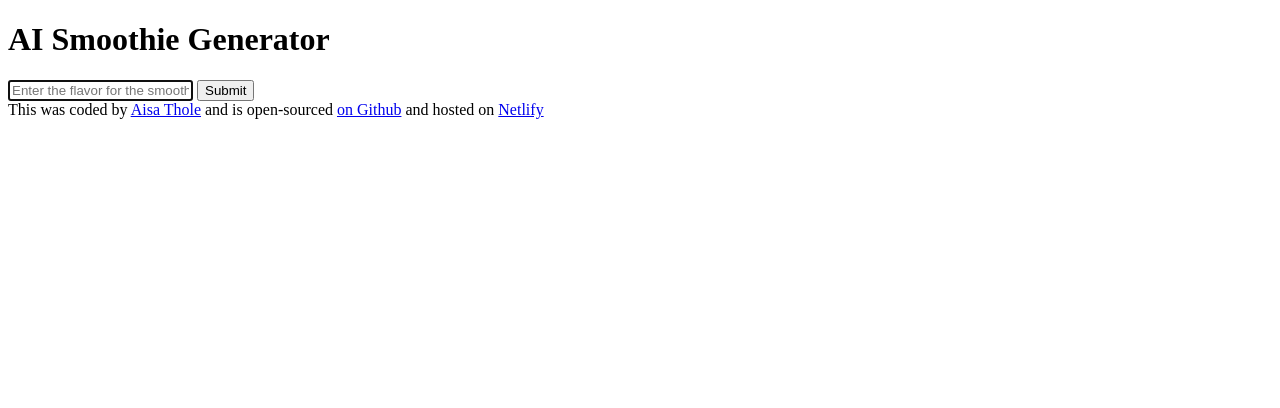
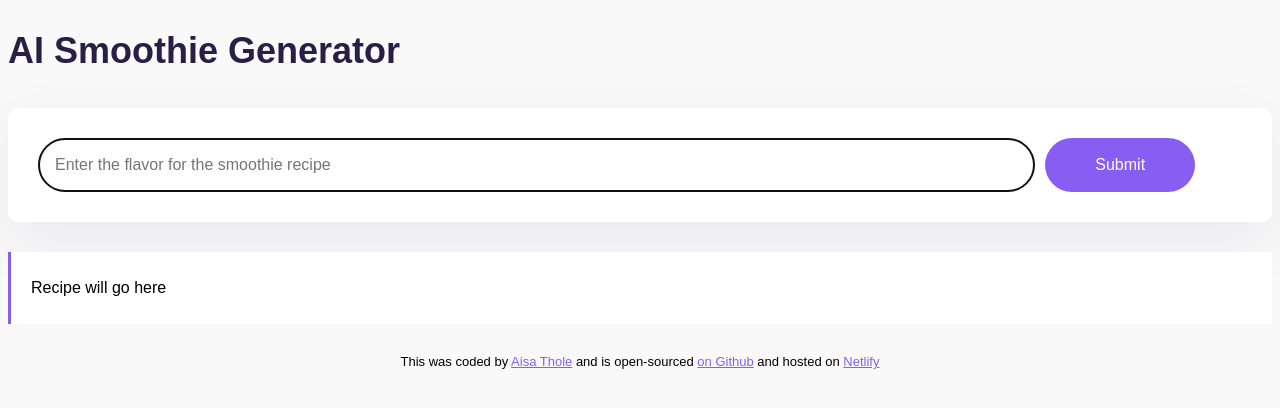
Before and after one commit to Lizzy04/smoothie-recipe-generator, a plain HTML site: page index.html in a window 1280 px wide. Drawn offline with Linux system fonts and the light colour scheme.

Commit message:
Added styling to the project

```diff
--- a/index.html
+++ b/index.html
@@ -7,14 +7,16 @@
     <title>AI Smoothie Generator</title>
   </head>
   <body>
+    <div class="recipe-container">
     <header>
     <h1>AI Smoothie Generator</h1>
     </header>
     <main>
         <form>
-            <input type="text" placeholder="Enter the flavor for the smoothie recipe" autofocus required autocomplete="off">
-            <input type="submit">
+            <input type="text" placeholder="Enter the flavor for the smoothie recipe" autofocus required autocomplete="off" class="instructions">
+            <input type="submit" class="submit-button">
         </form>
+        <div class="recipe">Recipe will go here</div>
     </main>
     <footer>
          This was coded by
@@ -27,6 +29,7 @@
         <a href="https://ai-smoothie-recipe-generator.netlify.app/" target="_blank"
           >Netlify</a
     </footer>
+    </div>
     <script src="src/index.js"></script>
   </body>
 </html>
--- a/src/style.css
+++ b/src/style.css
@@ -0,0 +1,68 @@
+body {
+  background-color: #f9f9f9;
+  font-family: Arial, Helvetica, sans-serif;
+}
+
+a {
+  color: #885df1;
+}
+
+.container {
+  margin: 120px auto;
+  max-width: 600px;
+}
+
+h1 {
+  font-weight: 800px;
+  font-size: 36px;
+  line-height: 1.5;
+  color: #272044;
+}
+
+header {
+  margin-bottom: 30px;
+}
+
+form {
+  padding: 30px;
+  background-color: white;
+  border-radius: 10px;
+  display: flex;
+  margin-bottom: 30px;
+  box-shadow: 0px 20px 60px rgba(65, 50, 100, 0.08);
+}
+.instructions {
+  padding: 16px;
+  border: 1px solid rgba(39, 33, 66, 0.5);
+  width: 80%;
+  font-size: 16px;
+  border-radius: 50px;
+  line-height: 20px;
+  color: #272044;
+}
+
+.submit-button {
+  margin-left: 10px;
+  background-color: #885df1;
+  color: white;
+  width: 150px;
+  font-size: 16px;
+  border: none;
+  border-radius: 50px;
+  padding: 14px 20px;
+}
+
+.recipe {
+  font-size: 16px;
+  background-color: #fff;
+  padding: 20px;
+  line-height: 2;
+  border-left: 3px solid #885df1;
+  box-shadow: rgba(39, 33, 66, 0.3);
+}
+
+footer {
+  text-align: center;
+  font-size: 13px;
+  margin-top: 30px;
+}
```
